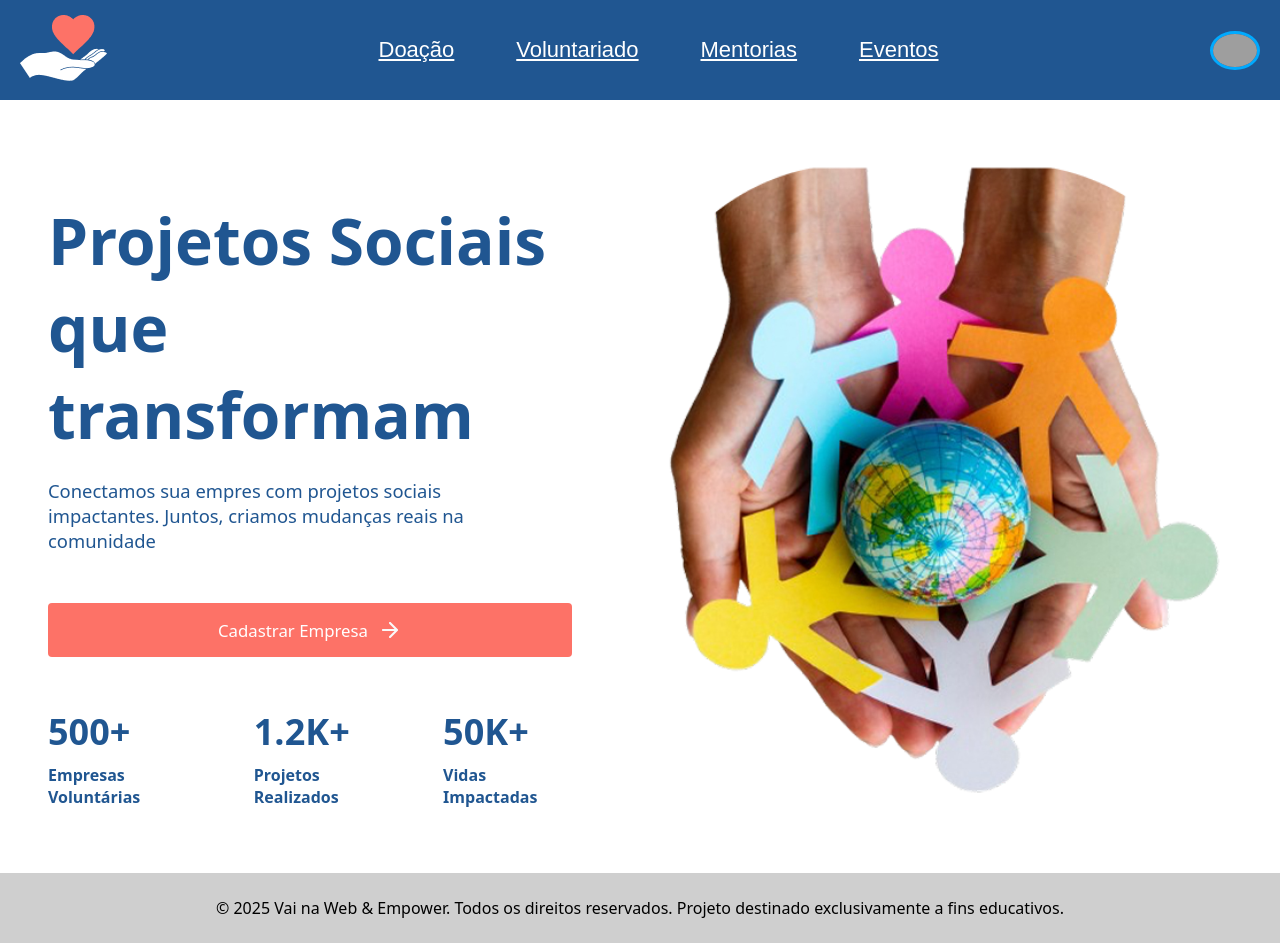
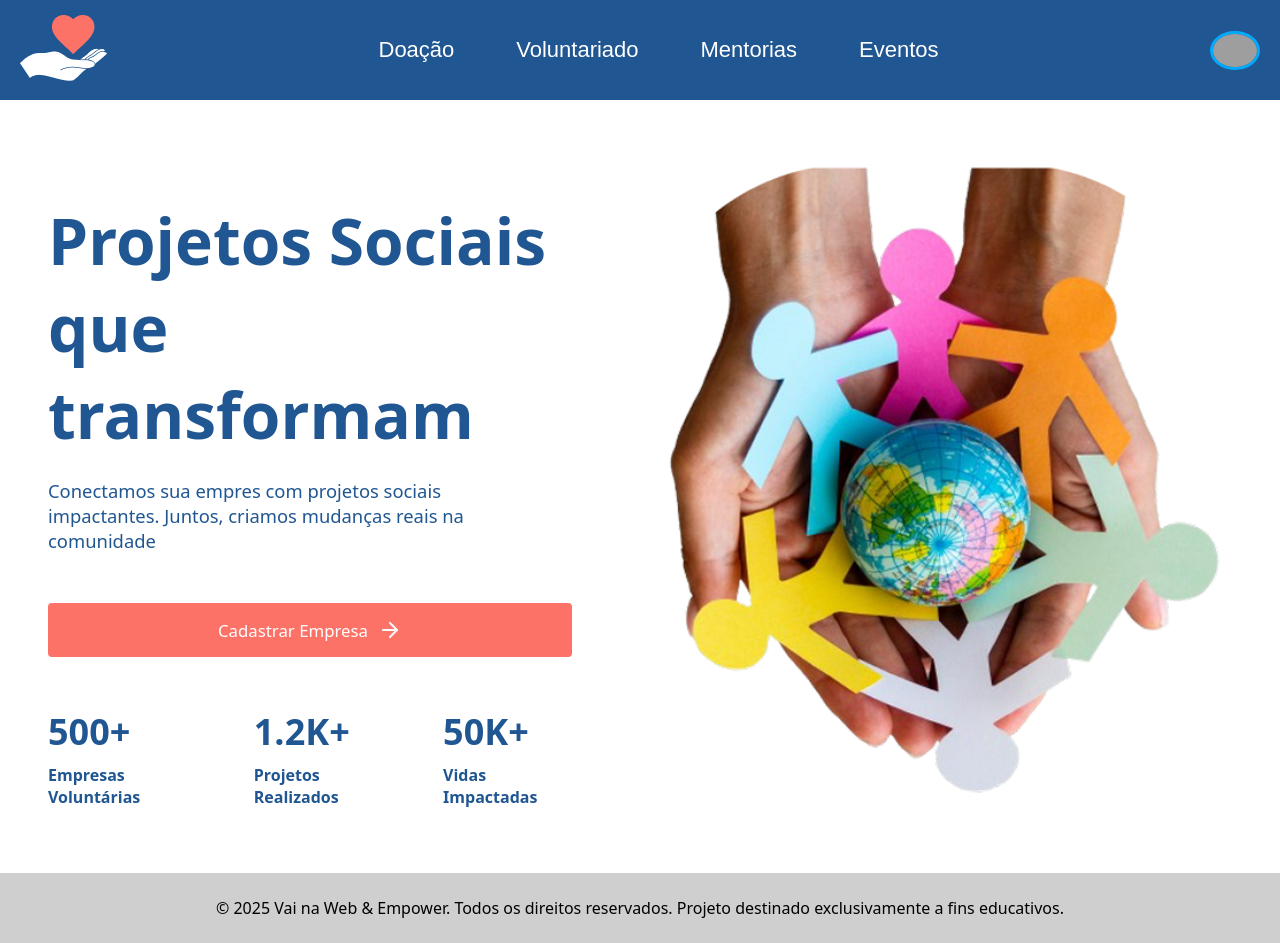
Before and after one commit to RicardoFrancoDelgado/desafio-connect-vnw, a React (Vite) app: page / in a window 1280 px wide. Built offline with nearby package versions, Linux system fonts and the light colour scheme; grey boxes are pictures that could not be loaded.

Commit message:
fix: ajustando estilos

```diff
--- a/src/components/header/header.module.scss
+++ b/src/components/header/header.module.scss
@@ -21,6 +21,7 @@
       font-size: 22px;
       font-family: "Source Sans 3", sans-serif;
       padding: 5px 20px;
+      text-decoration: none;
     }
   }
   .imgUser {
@@ -41,6 +42,7 @@
     padding: 5px 10px;
     color: white;
     text-align: end;
+    text-decoration: none;
   }
 }
 
```
